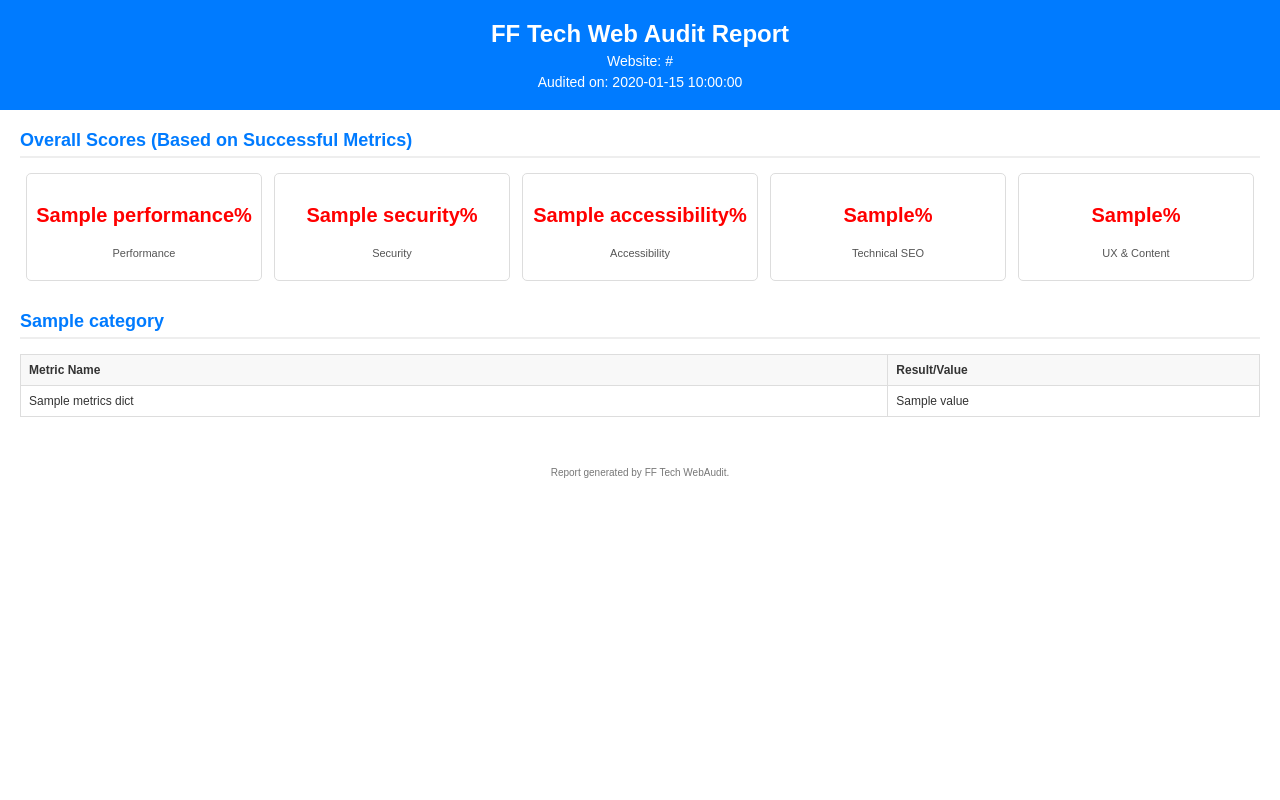
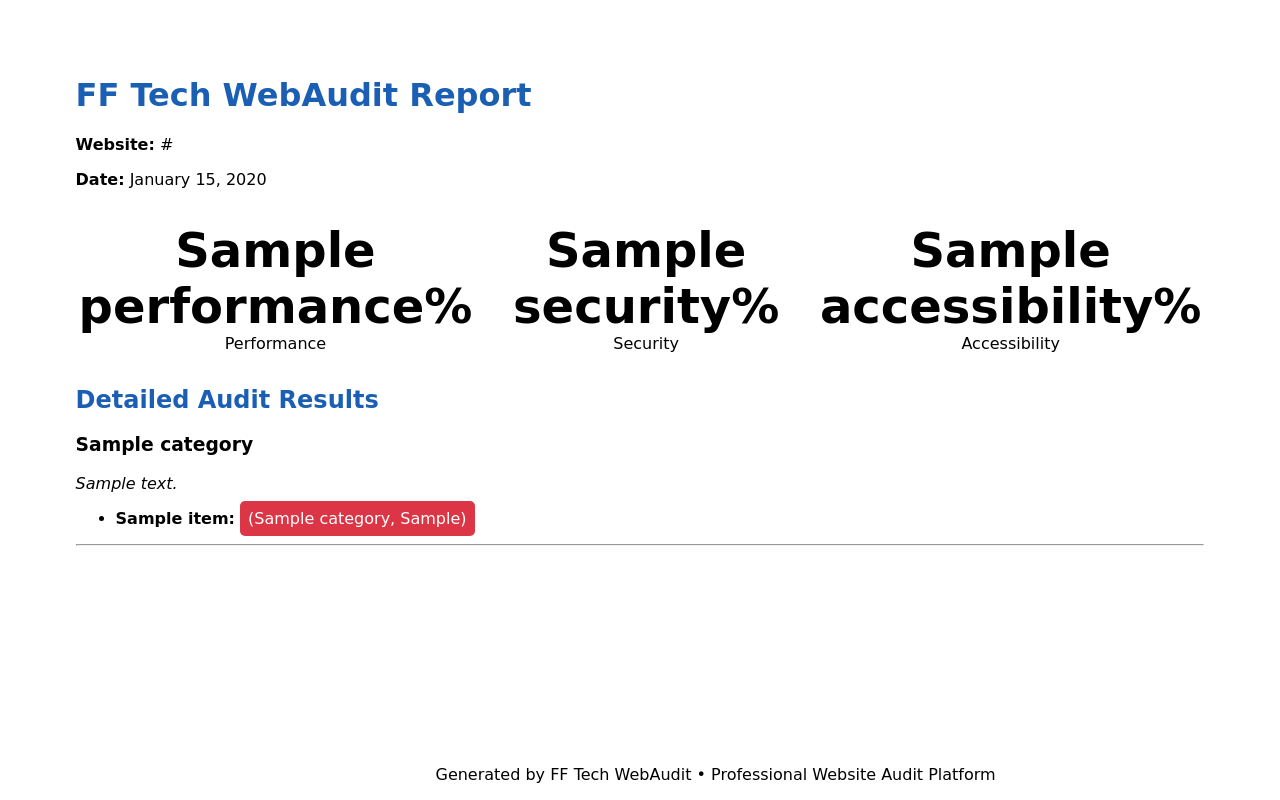
Before and after one commit to Swalehjamshaid/The-Web-for-Audit, a Flask app: template templates/report_pdf.html in a window 1280 px wide. Run offline with Flask 3, Linux system fonts and the light colour scheme; tables that the repository leaves empty hold one stand-in row (values such as "Sample post"); the template is opened without the code that fills it: values that come from a table or form of the project are taken from there, most other values are stand-ins (such as "Sample title", 1, 10 or a date in 2020); some libraries are stand-ins or nearby versions.

Commit message:
Update report_pdf.html

```diff
--- a/templates/report_pdf.html
+++ b/templates/report_pdf.html
@@ -1,162 +1,62 @@
 <!DOCTYPE html>
 <html>
 <head>
-    <meta charset="utf-8">
-    <title>Web Audit Report - {{ report.website_url }}</title>
     <style>
-        body {
-            font-family: Arial, sans-serif;
-            margin: 0;
-            padding: 0;
-            color: #333;
-        }
-        .header {
-            background-color: #007bff; /* Blue for a professional look */
-            color: white;
-            padding: 20px;
-            text-align: center;
-            margin-bottom: 20px;
-        }
-        .header h1 { margin: 0; font-size: 24px; }
-        .header p { margin: 5px 0 0; font-size: 14px; }
-
-        .section {
-            margin-bottom: 25px;
-            padding: 0 20px;
-        }
-        .section h2 {
-            font-size: 18px;
-            color: #007bff;
-            border-bottom: 2px solid #eee;
-            padding-bottom: 5px;
-            margin-bottom: 15px;
-        }
-
-        /* Scorecard Styles */
-        .score-container {
-            display: flex;
-            justify-content: space-around;
-            text-align: center;
-            margin-bottom: 30px;
-        }
-        .score-card {
-            width: 18%; /* Adjusted width for 5 cards */
-            border: 1px solid #ddd;
-            padding: 10px 5px;
-            border-radius: 5px;
-        }
-        .score-value {
-            font-size: 20px; /* Reduced size for 5 cards */
-            font-weight: bold;
-        }
-        .score-label {
-            font-size: 11px;
-            color: #555;
-        }
-
-        /* Metric Table Styles */
-        .table {
-            width: 100%;
-            border-collapse: collapse;
-            margin-top: 10px;
-        }
-        .table th, .table td {
-            border: 1px solid #ddd;
-            padding: 8px;
-            text-align: left;
-            font-size: 12px;
-        }
-        .table th {
-            background-color: #f8f8f8;
-            font-weight: bold;
-        }
-
-        /* Status Badges */
-        .status-success { color: green; }
-        .status-warning { color: orange; }
-        .status-danger { color: red; }
-
-        /* Page break hint for long reports */
-        .category-break {
-            page-break-before: always;
-            margin-top: 30px;
-        }
+        body { font-family: "DejaVu Sans", sans-serif; margin: 2cm; }
+        h1, h2 { color: #1a5fb4; }
+        .score { font-size: 48px; font-weight: bold; }
+        .badge { padding: 8px; border-radius: 5px; color: white; }
+        .excellent { background: #28a745; }
+        .good { background: #17a2b8; }
+        .fair { background: #ffc107; color: black; }
+        .poor { background: #dc3545; }
     </style>
 </head>
 <body>
+    <h1>FF Tech WebAudit Report</h1>
+    <p><strong>Website:</strong> {{ report.website_url }}</p>
+    <p><strong>Date:</strong> {{ report.date_audited.strftime("%B %d, %Y") }}</p>
 
-    <div class="header">
-        <h1>FF Tech Web Audit Report</h1>
-        <p>Website: {{ report.website_url }}</p>
-        <p>Audited on: {{ report.date_audited.strftime('%Y-%m-%d %H:%M:%S') }}</p>
-    </div>
+    <table width="100%" style="margin: 30px 0;">
+        <tr>
+            <td width="33%" align="center">
+                <div class="score">{{ data.performance }}%</div>
+                <div>Performance</div>
+            </td>
+            <td width="33%" align="center">
+                <div class="score">{{ data.security }}%</div>
+                <div>Security</div>
+            </td>
+            <td width="33%" align="center">
+                <div class="score">{{ data.accessibility }}%</div>
+                <div>Accessibility</div>
+            </td>
+        </tr>
+    </table>
 
-    <div class="section">
-        <h2>Overall Scores (Based on Successful Metrics)</h2>
-        <div class="score-container">
-            <div class="score-card">
-                <p class="score-value" style="color: {% if scores.performance >= 90 %}green{% elif scores.performance >= 70 %}orange{% else %}red{% endif %};">{{ scores.performance }}%</p>
-                <p class="score-label">Performance</p>
-            </div>
+    <h2>Detailed Audit Results</h2>
+    {% for category, info in data.categories.items() %}
+    <h3>{{ category }}</h3>
+    <p><em>{{ info.desc }}</em></p>
+    <ul>
+        {% for item in info.items %}
+        <li>
+            <strong>{{ item }}:</strong>
+            <span class="badge
+                {% if data.metrics[item] == 'Excellent' %}excellent
+                {% elif data.metrics[item] == 'Good' %}good
+                {% elif data.metrics[item] == 'Fair' %}fair
+                {% else %}poor{% endif %}">
+                {{ data.metrics[item] }}
+            </span>
+        </li>
+        {% endfor %}
+    </ul>
+    <hr>
+    {% endfor %}
 
-            <div class="score-card">
-                <p class="score-value" style="color: {% if scores.security >= 90 %}green{% elif scores.security >= 70 %}orange{% else %}red{% endif %};">{{ scores.security }}%</p>
-                <p class="score-label">Security</p>
-            </div>
-
-            <div class="score-card">
-                <p class="score-value" style="color: {% if scores.accessibility >= 90 %}green{% elif scores.accessibility >= 70 %}orange{% else %}red{% endif %};">{{ scores.accessibility }}%</p>
-                <p class="score-label">Accessibility</p>
-            </div>
-
-            <div class="score-card">
-                <p class="score-value" style="color: {% if scores.tech_seo >= 90 %}green{% elif scores.tech_seo >= 70 %}orange{% else %}red{% endif %};">{{ scores.tech_seo }}%</p>
-                <p class="score-label">Technical SEO</p>
-            </div>
-
-            <div class="score-card">
-                <p class="score-value" style="color: {% if scores.ux >= 90 %}green{% elif scores.ux >= 70 %}orange{% else %}red{% endif %};">{{ scores.ux }}%</p>
-                <p class="score-label">UX & Content</p>
-            </div>
-        </div>
-    </div>
-
-    <div class="section">
-        {% for category, metrics_dict in metrics.items() %}
-            <h2 {% if loop.index > 1 %}class="category-break"{% endif %}>{{ category }}</h2>
-            <table class="table">
-                <thead>
-                    <tr>
-                        <th style="width: 70%;">Metric Name</th>
-                        <th style="width: 30%;">Result/Value</th>
-                    </tr>
-                </thead>
-                <tbody>
-                    {% for metric_name, value in metrics_dict.items() %}
-                    <tr>
-                        <td>{{ metric_name }}</td>
-                        <td class="metric-result">
-                            {% set lower_value = value | lower %}
-                            {% if 'excellent' in lower_value or 'good' in lower_value %}
-                                <span class="status-success">{{ value }}</span>
-                            {% elif 'fair' in lower_value %}
-                                <span class="status-warning">{{ value }}</span>
-                            {% elif 'poor' in lower_value %}
-                                <span class="status-danger">{{ value }}</span>
-                            {% else %}
-                                <span>{{ value }}</span>
-                            {% endif %}
-                        </td>
-                    </tr>
-                    {% endfor %}
-                </tbody>
-            </table>
-        {% endfor %}
-    </div>
-
-    <div style="text-align: center; margin-top: 50px; font-size: 10px; color: #777;">
-        Report generated by FF Tech WebAudit.
-    </div>
-
+    <footer style="position: fixed; bottom: 0; width: 100%; text-align: center;">
+        <p>Generated by FF Tech WebAudit • Professional Website Audit Platform</p>
+    </footer>
 </body>
 </html>
```
